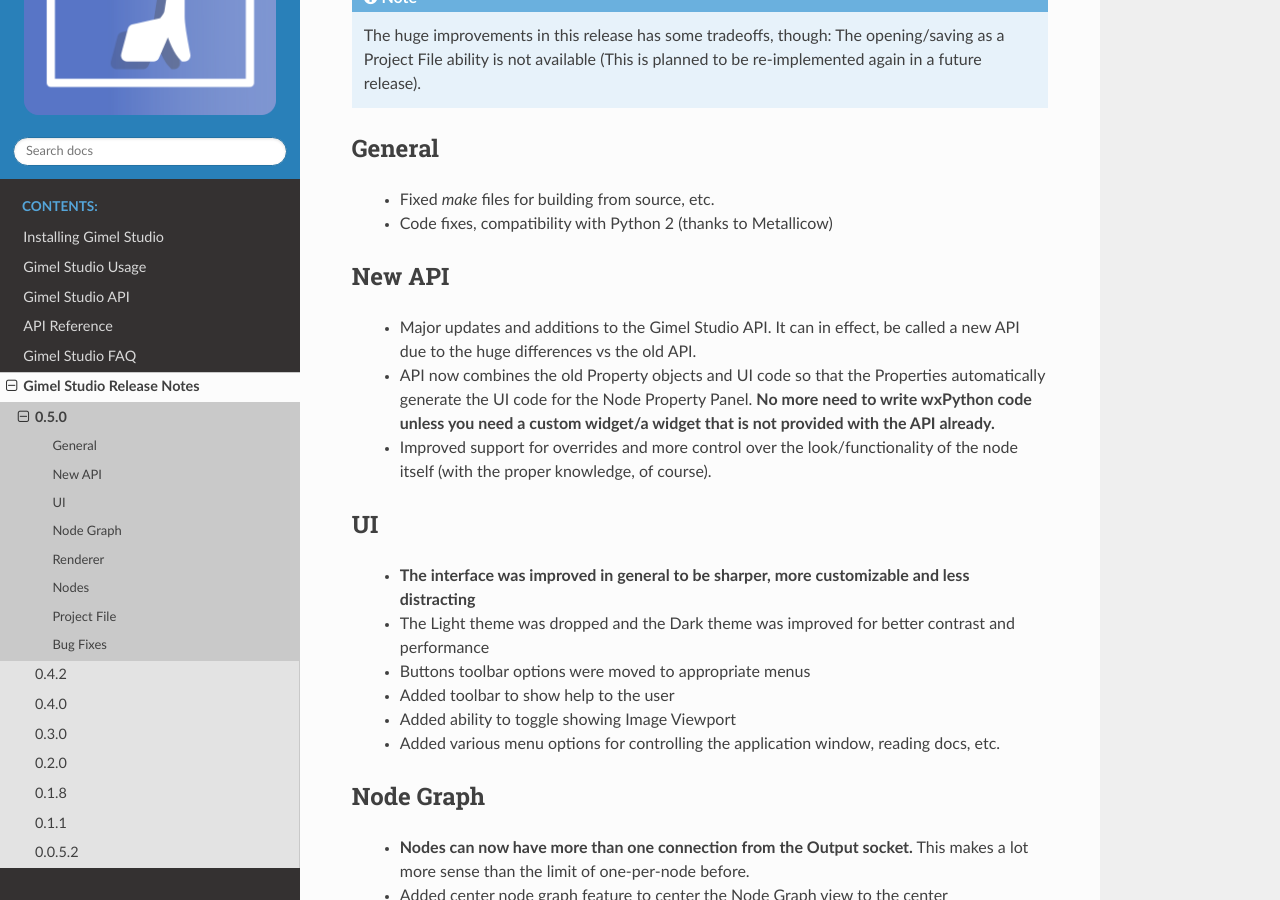
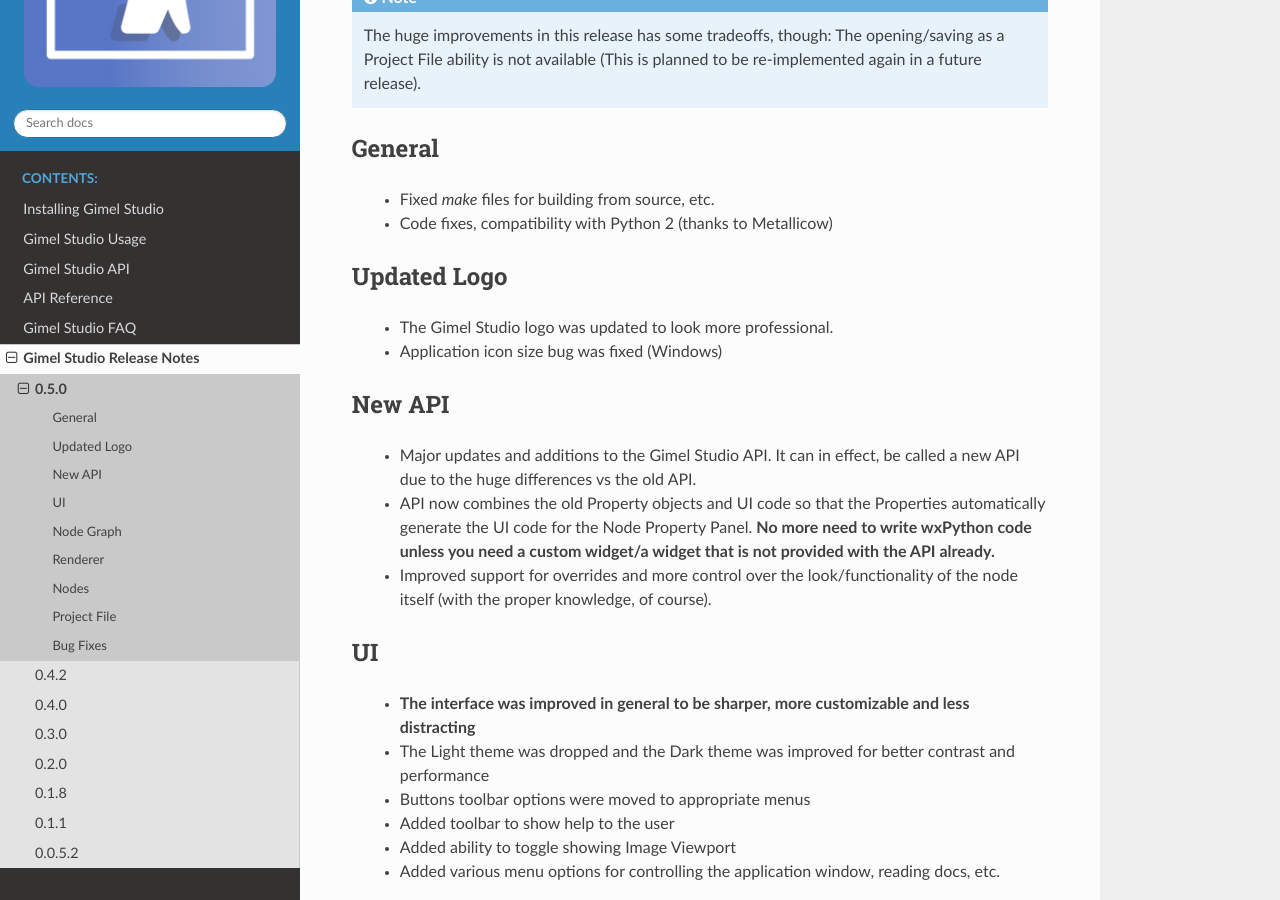
Before and after one commit to GimelStudio/Gimel-Studio, a Sphinx documentation site: the page built from docs/source/releasenotes/0.5.0.rst, in a window 1280 px wide and 900 px high, scrolled down 369 px. Built offline with Sphinx 7.4.7 and the Read the Docs theme 2.0.0, drawn with Linux system fonts in a browser that asks for light colours; the version number could not be read and is left out.

Commit message:
update release notes

```diff
--- a/docs/source/releasenotes/0.5.0.rst
+++ b/docs/source/releasenotes/0.5.0.rst
@@ -17,6 +17,13 @@ General
 
  * Fixed `make` files for building from source, etc.
  * Code fixes, compatibility with Python 2 (thanks to Metallicow)
+
+
+Updated Logo
+------------
+
+ * The Gimel Studio logo was updated to look more professional.
+ * Application icon size bug was fixed (Windows)
 
 
 New API
```
